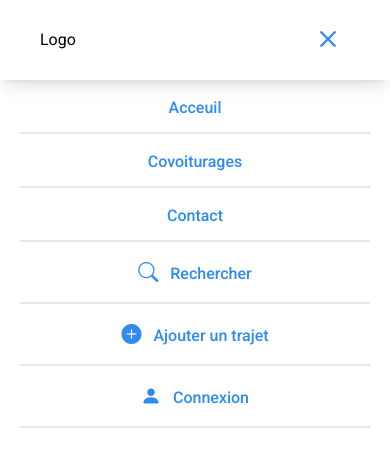
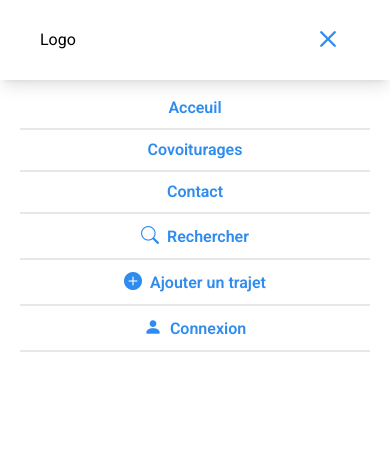
Before and after one commit to julesfremiot/ecoride-v1, a React (Vite) app in the folder ecoride-v1/: page / in a window 390 px wide. Shown: the top 466 px of the page. Built offline with nearby package versions, Linux system fonts and the light colour scheme.

Commit message:
fixed collapse mobile menu pushing to check mobile version

```diff
--- a/ecoride-v1/src/components/NavBar.jsx
+++ b/ecoride-v1/src/components/NavBar.jsx
@@ -4,7 +4,6 @@ import "../componentscss/navbar.css";
 export default function NavBar(){
 
     const [mobileMenu, openMenu] = useState(false);
-    const [lgScreenMenu, openLgMenu] = useState(false);
 
     return (
         <>
@@ -13,8 +12,7 @@ export default function NavBar(){
             <div>
                 <span>Logo</span>
             </div>
-                <i onClick={() => {openMenu(prevState => !prevState)}} className={mobileMenu ? "bi bi-list  text-skyBlue font-bold text-3xl rounded px-1 block" : "bi bi-x text-skyBlue font-bold text-4xl rounded px-1 block"}></i>
-
+            <i onClick={() => { openMenu(prevState => !prevState); }} className={mobileMenu ? "bi bi-list text-skyBlue font-bold text-3xl rounded px-1 block" : "bi bi-x text-skyBlue font-bold text-4xl rounded px-1 block"}></i>
         </div>
         <div className="menu-wrapper hidden md:block">
             <div className="logo inline xl:mr-20 lg:mr-10 md:mr-5">Logo</div>
@@ -37,7 +35,7 @@ export default function NavBar(){
                     <span className="text-skyBlue group-hover:text-indigo-800">Ajouter un trajet</span>
                 </span>
             </a>
-                <a onClick={() => {openLgMenu(prevState => !prevState);}}>
+            <a>
                 <span className="font-semibold group">
                     <i className="text-4xl bi bi-person-fill text-skyBlue md:mr-2 lg:mr-4 group-hover:text-indigo-800"></i>
                     <i className="bi bi-chevron-up text-skyBlue text-xl relative transform rotate-45"></i>
@@ -45,29 +43,27 @@ export default function NavBar(){
             </a>
         </div>
     </nav>
-        <>
-            <div className={!mobileMenu ? "z-10 fixed height-full top-20 md:hidden transition-all duration-600 overflow-scroll origin-top" : "z-10 fixed top-20 max-h-0 w-screen md:hidden transition-all duration-600 overflow-scroll origin-top"}>
-                <div className="px-5 w-screen h-screen bg-white">
-                    <ul className="text-center">
-                        <li className="bg-white pt-4 pb-3 font-medium text-skyBlue border-b-2">Acceuil</li>
-                        <li className="bg-white pt-4 pb-3 font-medium text-skyBlue border-b-2">Covoiturages</li>
-                        <li className="bg-white pt-4 pb-3 font-medium text-skyBlue border-b-2">Contact</li>
-                        <li className="p-4 font-medium text-skyBlue border-b-2 hover:bg-indigo-800">
-                            <i className="bi bi-search text-skyBlue text-xl mr-3"></i>
-                            Rechercher
-                        </li>
-                        <li className=" p-4 font-medium text-skyBlue border-b-2 hover:text-indigo-800">
-                            <i className="bi bi-plus-circle-fill text-skyBlue text-xl mr-3"></i>
-                            Ajouter un trajet
-                        </li>
-                        <li className=" p-4 font-medium text-skyBlue border-b-2 hover:text-indigo-800">
-                            <i className="bi bi-person-fill text-skyBlue text-xl mr-3"></i>
-                            Connexion
-                        </li>
+    <div className={!mobileMenu ? "bg-white fixed top-0 w-screen min-h-[400px] overflow-auto transform transition-[min-height] duration-600 ease-in-out origin-top" : "bg-white fixed top-0 w-screen min-h-0 max-h-0 transform transition-[min-height] duration-300 ease-in-out origin-top overflow-auto"}>
+        <ul className="mt-20 text-center px-5">
+                    <li className="text-skyBlue font-semibold border-b-2 pt-4 pb-2"><a href="/">Acceuil</a></li>
+                    <li className="text-skyBlue font-semibold border-b-2 p-2"><a href="/">Covoiturages</a></li>
+                    <li className="text-skyBlue font-semibold border-b-2 p-2"><a href="/">Contact</a></li>
+                    <li className="text-skyBlue font-semibold border-b-2 p-2"><a href="/">
+                    <i className="text-lg mr-2 bi bi-search text-skyBlue"></i>
+                    <span className="text-skyBlue">Rechercher</span>
+                    </a></li>
+                    <li className="text-skyBlue font-semibold border-b-2 p-2"><a href="/">
+                    <i className="text-lg mr-2 bi bi-plus-circle-fill text-skyBlue"></i>
+                    <span className="text-skyBlue">Ajouter un trajet</span>
+                    </a></li>
+                    <li className="text-skyBlue font-semibold border-b-2 p-2"><a href="/">
+                    <i className="text-lg mr-2 bi bi-person-fill text-skyBlue"></i>
+                    <span className="text-skyBlue">Connexion</span>
+                    </a></li>
         </ul>
     </div>
-            </div>
+    <div className="bg-black h-20 mt-20">test</div>
 </>
-    </>
+
     )
 }
--- a/ecoride-v1/src/componentscss/navbar.css
+++ b/ecoride-v1/src/componentscss/navbar.css
@@ -0,0 +1,3 @@
+* {
+    box-sizing: border-box;
+}
```
Lines whose indentation alone changed are shown as unchanged.
